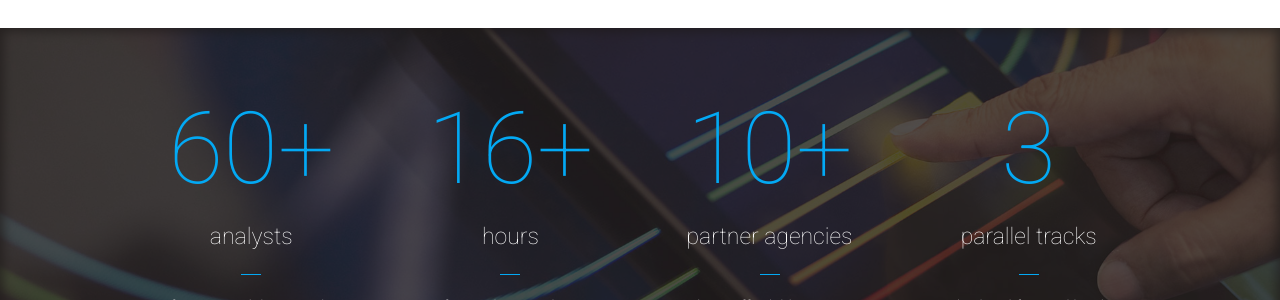
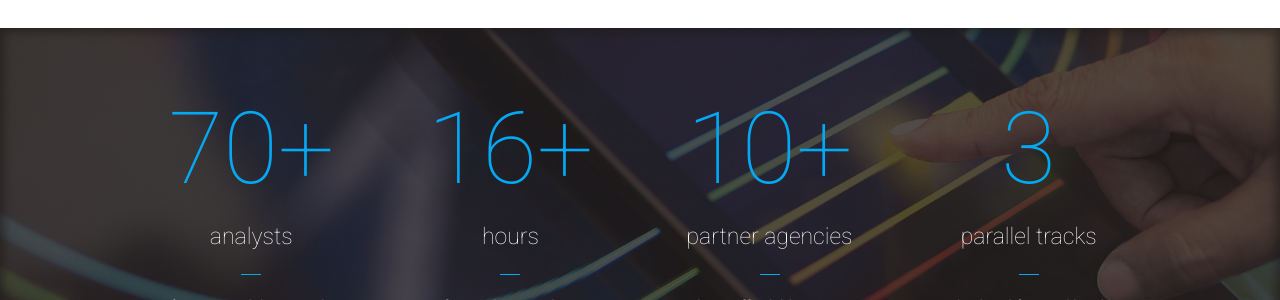
Before and after one commit to Philani7777777/civiccamp, a Jekyll site: the page built from index.html, in a window 1280 px wide and 900 px high, scrolled down 1223 px. Shown: the part 170-470 px from the top of the window. Built offline with Jekyll 4.4.1, drawn with Linux system fonts in a browser that asks for light colours; nearby versions of some CDN libraries; comment, search, counter and statistics services are not loaded.

Commit message:
CityCamp contecnt #1

```diff
--- a/_config.yml
+++ b/_config.yml
@@ -76,7 +76,7 @@ aboutBlock:
 # Statistic Block
 statisticBlockImage: "statistic.jpg"
 statisticBlock:
- - {count: "60", specialCharacter: "+", info: "analysts", detail: "from around the Triangle"}
+ - {count: "70", specialCharacter: "+", info: "analysts", detail: "from around the Triangle"}
  - {count: "16", specialCharacter: "+", info: "hours", detail: "of open data goodness"}
  - {count: "10", specialCharacter: "+", info: "partner agencies", detail: "solving Affordable Housing"}
  - {count: "3", specialCharacter: "", info: "parallel tracks", detail: "plus breakfast and lunch"}
```
